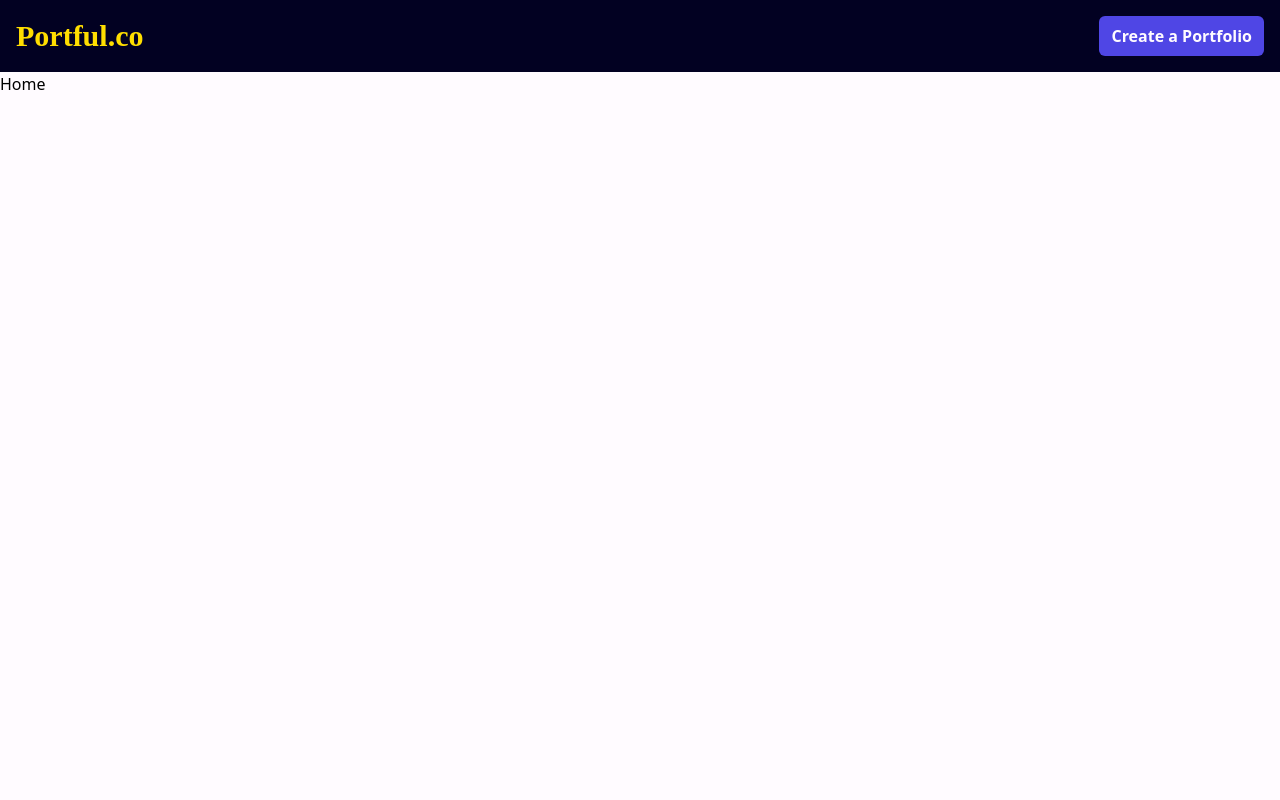
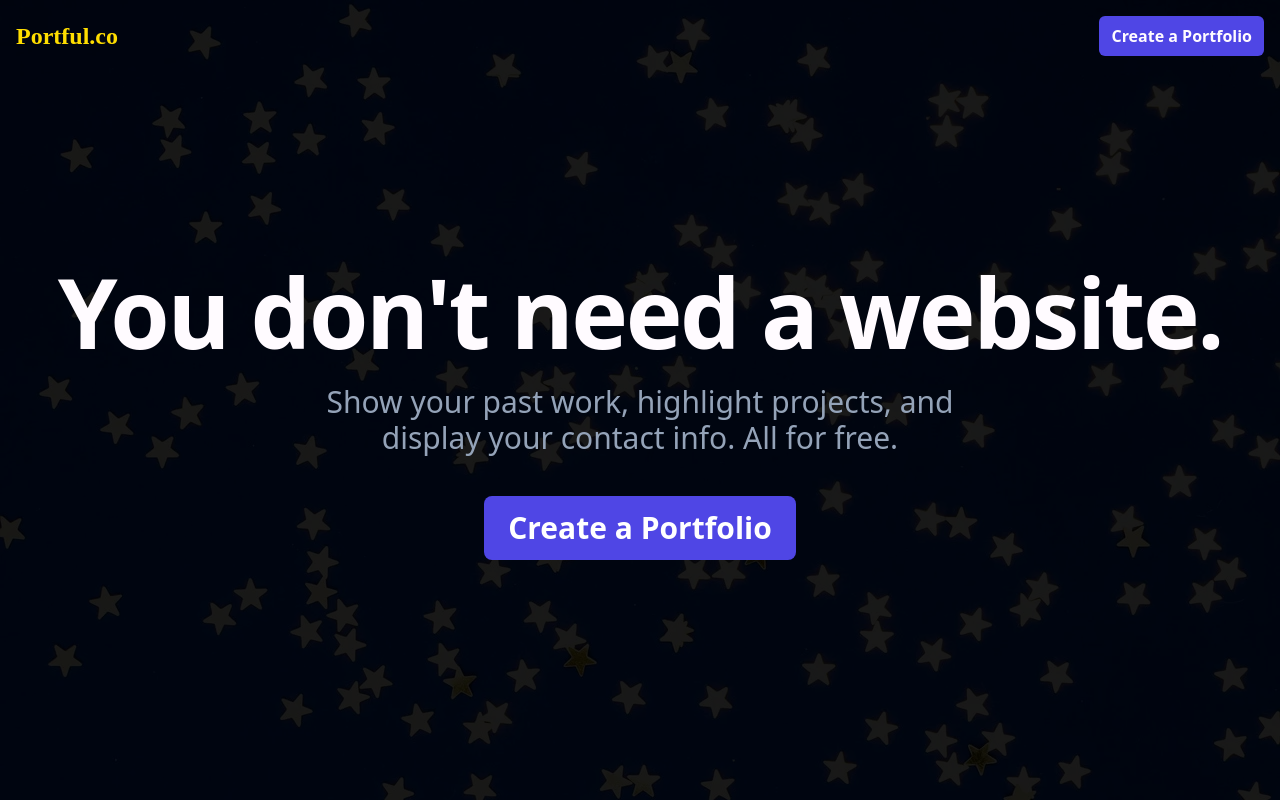
Before and after one commit to jwhubert91/portfolio-site, a React (Create React App) app: page / in a window 1280 px wide. Built offline with nearby package versions, Linux system fonts and the light colour scheme.

Commit message:
Start desktop version

```diff
--- a/src/App.tsx
+++ b/src/App.tsx
@@ -1,26 +1,24 @@
 // libraries
-import { BrowserRouter, Routes, Route } from 'react-router-dom'
+import { BrowserRouter, Routes, Route } from "react-router-dom"
 
 // components
-import Navbar from './components/Navbar';
-import Home from './pages/Home';
-import Profile from './pages/Profile';
-import AppInner from './components/AppInner';
+import Home from "./pages/Home"
+import Profile from "./pages/Profile"
+import AppInner from "./components/AppInner"
 
 function App() {
   return (
-    <div className='min-w-screen min-h-screen flex flex-col App'>
-     <BrowserRouter>
-      <Navbar />
-      <AppInner>
+    <div className="min-w-screen min-h-screen flex flex-col App">
+      <BrowserRouter>
+        <AppInner>
           <Routes>
             <Route path="/" element={<Home />} />
             <Route path="/:profileId" element={<Profile />} />
           </Routes>
-      </AppInner>
-     </BrowserRouter>
+        </AppInner>
+      </BrowserRouter>
     </div>
-  );
+  )
 }
 
-export default App;
+export default App
--- a/src/components/AppInner.tsx
+++ b/src/components/AppInner.tsx
@@ -1,12 +1,14 @@
-import { ReactElement } from 'react'
+import { ReactElement } from "react"
 
 interface AppInnerProps {
-  children?: ReactElement;
+  children?: ReactElement
 }
 
-function AppInner({children}: AppInnerProps) {
+function AppInner({ children }: AppInnerProps) {
   return (
-    <main className='w-full max-w-screen-xl flex-1 flex flex-col bg-snowWhite'>{children}</main>
+    <div className="w-full items-center flex-1 flex flex-col bg-snowWhite">
+      {children}
+    </div>
   )
 }
 
--- a/src/components/Button.tsx
+++ b/src/components/Button.tsx
@@ -1,28 +1,37 @@
-import { ReactElement } from 'react'
+import { ReactElement } from "react"
 
-type ButtonStyles = 'PRIMARY_CTA' | 'SECONDARY_CTA'
+type ButtonStyles = "PRIMARY_CTA" | "SECONDARY_CTA" | "LARGE"
 
 interface ButtonProps {
-  children?: ReactElement
-  innerText?: string
-  onClick: ()=> void
+  children?: ReactElement | string
+  className?: string
+  onClick: () => void
   buttonStyle: ButtonStyles
 }
 
-function Button({buttonStyle, children, innerText, onClick}: ButtonProps) {
-  const buttonInner = children || innerText
-  const buttonClasses = getButtonStyle(buttonStyle)
+function Button({
+  buttonStyle,
+  children,
+  className = "",
+  onClick,
+}: ButtonProps) {
+  const buttonInner = children
+  const buttonClasses = `${getButtonStyle(buttonStyle)} ${className}`
   return (
-    <button onClick={onClick} className={buttonClasses}>{buttonInner}</button>
+    <button onClick={onClick} className={buttonClasses}>
+      {buttonInner}
+    </button>
   )
 }
 
-const getButtonStyle = (buttonStyle: ButtonStyles)=> {
+const getButtonStyle = (buttonStyle: ButtonStyles) => {
   switch (buttonStyle) {
-    case 'PRIMARY_CTA':
-      return 'pointer-events-auto text-snowWhite py-2 px-3 bg-primary rounded-md font-semibold hover:bg-indigo-500 text-xs sm:text-sm lg:text-base'
+    case "PRIMARY_CTA":
+      return "pointer-events-auto text-snowWhite py-2 px-3 bg-primary rounded-md font-semibold hover:bg-indigo-500 text-xs sm:text-sm lg:text-base"
+    case "LARGE":
+      return "text-3xl bg-primary hover:hover:bg-indigo-500 focus:outline-none focus:ring-2 focus:ring-slate-400 focus:ring-offset-2 focus:ring-offset-slate-50 text-white font-semibold h-16 px-6 rounded-lg w-full flex items-center justify-center sm:w-auto highlight-white/20"
     default:
-      break;
+      break
   }
 }
 
--- a/src/components/NavAuthButtons.tsx
+++ b/src/components/NavAuthButtons.tsx
@@ -1,13 +1,15 @@
-import React from 'react'
-import Button from './Button'
+import React from "react"
+import Button from "./Button"
 
 function NavAuthButtons() {
-  const handleAuthClick = ()=> {
+  const handleAuthClick = () => {
     console.log("Hey! You clicked me :)")
   }
   return (
     <div>
-      <Button innerText="Create a Portfolio" buttonStyle="PRIMARY_CTA" onClick={handleAuthClick} />
+      <Button buttonStyle="PRIMARY_CTA" onClick={handleAuthClick}>
+        Create a Portfolio
+      </Button>
     </div>
   )
 }
--- a/src/components/NavLogo.tsx
+++ b/src/components/NavLogo.tsx
@@ -3,7 +3,7 @@ import { Link } from 'react-router-dom'
 function NavLogo() {
   return (
     <Link to="/">
-      <h1 className='Logo text-goldenYellow text-lg sm:text-3xl'>Portful.co</h1>
+      <h1 className='Logo text-goldenYellow text-lg sm:text-2xl'>Portful.co</h1>
     </Link>
   )
 }
--- a/src/components/Navbar.tsx
+++ b/src/components/Navbar.tsx
@@ -1,10 +1,15 @@
-import NavAuthButtons from './NavAuthButtons'
-import NavLogo from './NavLogo'
+import NavAuthButtons from "./NavAuthButtons"
+import NavLogo from "./NavLogo"
 
-function Navbar() {
+interface NavbarProps {
+  bgTransparent?: boolean
+}
+
+function Navbar({ bgTransparent = false }: NavbarProps) {
+  const backgroundClasses = bgTransparent ? "bg-transparent" : "bg-xiketicBlack"
   return (
-    <div className='p-4 bg-xiketicBlack'>
-      <nav className='flex justify-between items-center'>
+    <div className={`p-4 ${backgroundClasses}`}>
+      <nav className="flex justify-between items-center">
         <NavLogo />
         <NavAuthButtons />
       </nav>
--- a/src/components/PageLayout.tsx
+++ b/src/components/PageLayout.tsx
@@ -1,13 +1,11 @@
-import { ReactElement } from 'react'
+import { ReactElement } from "react"
 
 interface PageLayoutProps {
   children?: ReactElement
 }
 
-function PageLayout({children}: PageLayoutProps) {
-  return (
-    <div className='flex-1'>{children}</div>
-  )
+function PageLayout({ children }: PageLayoutProps) {
+  return <div className="flex-1 w-full">{children}</div>
 }
 
 export default PageLayout
--- /dev/null
+++ b/src/pages/Home.css
@@ -0,0 +1,7 @@
+.Homepage {
+  background: var(--XiketicBlack);
+  /* background: linear-gradient(var(--MajorelleBlue), var(--XiketicBlack)) */
+  background: rgba(0, 0, 0, 0.9) url('../assets/images/pexels-karolina-grabowska-5725821.webp') no-repeat;
+  background-size: cover;
+  background-blend-mode: darken;
+}
--- a/src/pages/Home.tsx
+++ b/src/pages/Home.tsx
@@ -1,9 +1,30 @@
-import React from 'react'
-import PageLayout from '../components/PageLayout'
+import Button from "../components/Button"
+import Navbar from "../components/Navbar"
+import "./Home.css"
 
 function Home() {
   return (
-    <PageLayout><h2>Home</h2></PageLayout>
+    <div className="w-full flex-1 flex flex-col Homepage">
+      <Navbar bgTransparent={true} />
+      <main className="flex-1 flex flex-col items-center">
+        <div className="mt-48 text-center">
+          <h2 className="text-snowWhite font-extrabold text-5xl lg:text-8xl tracking-tight">
+            You don't need a website.
+          </h2>
+          <p className="mt-6 text-3xl text-slate-400 text-center max-w-2xl mx-auto">
+            Show your past work, highlight projects, and display your contact
+            info. All for free.
+          </p>
+          <Button
+            buttonStyle="LARGE"
+            className="mt-10 mx-auto"
+            onClick={() => console.log("hello!")}
+          >
+            Create a Portfolio
+          </Button>
+        </div>
+      </main>
+    </div>
   )
 }
 
```
